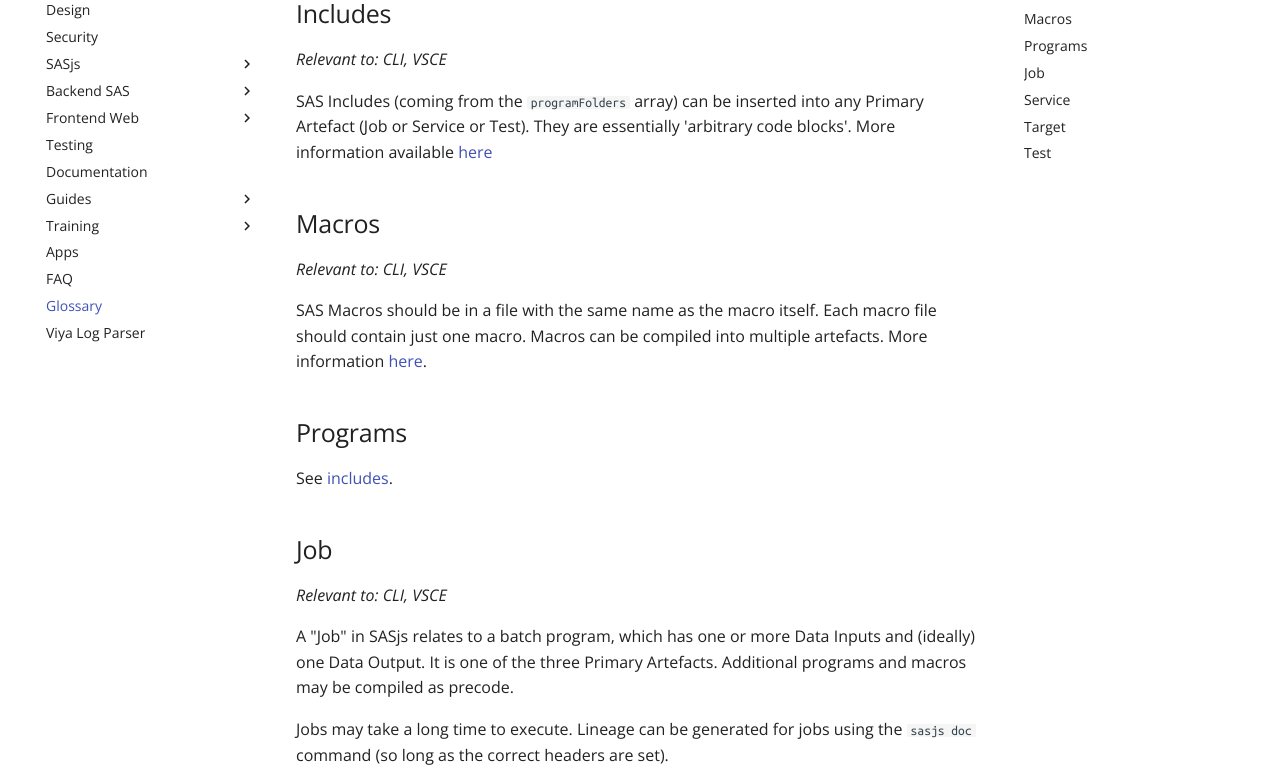
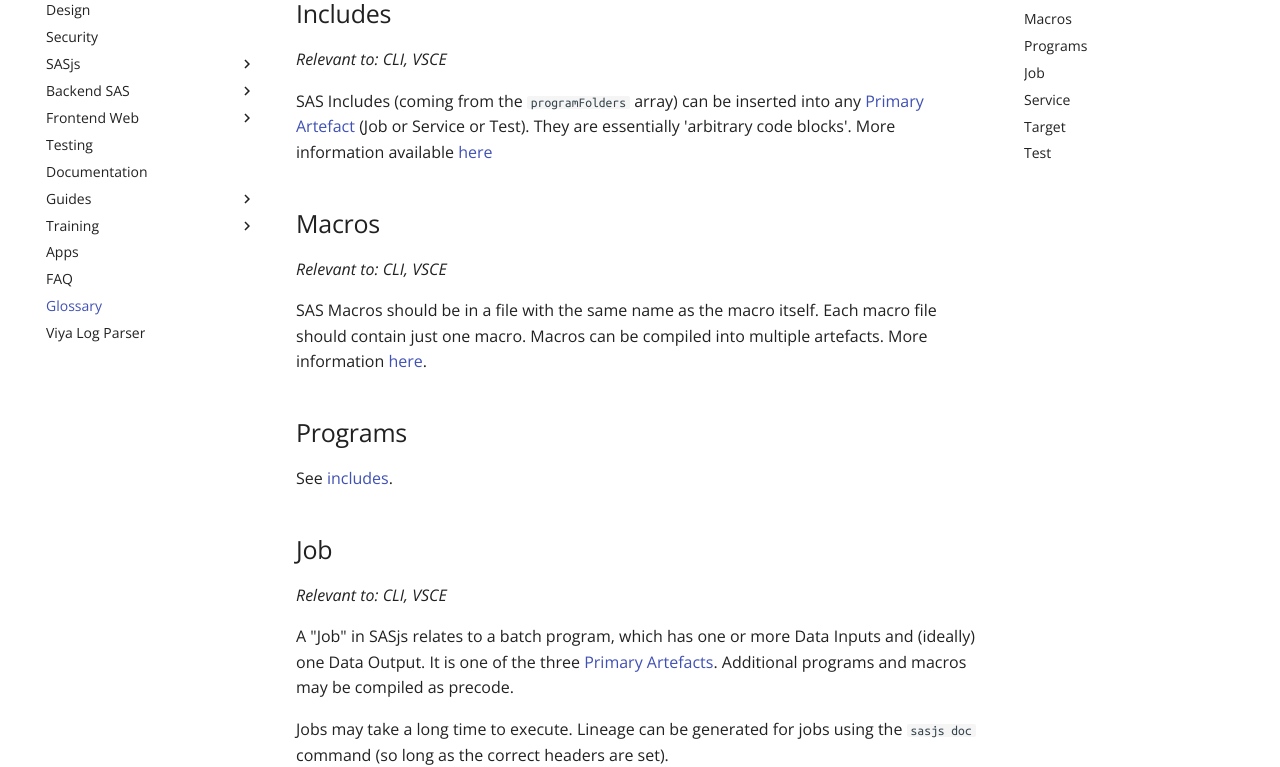
Before and after one commit to sasjs/sasjs.io, an MkDocs documentation site: the page built from docs/glossary.md, in a window 1280 px wide and 1400 px high, scrolled down 795 px. Shown: the part 170-937 px from the top of the window. Built offline with MkDocs 1.6.1 and Material for MkDocs 9.7.7, drawn with Linux system fonts in a browser that asks for light colours; comment, search, counter and statistics services are not loaded; part of the change alters nothing that is shown.

```diff
--- a/docs/glossary.md
+++ b/docs/glossary.md
@@ -29,7 +29,7 @@ If the `request()` method is used _with_ a leading slash, the `appLoc` is ignore
 
 _Relevant to: CLI, VSCE_
 
-SAS Includes (coming from the `programFolders` array) can be inserted into any Primary Artefact (Job or Service or Test).  They are essentially 'arbitrary code blocks'.  More information available [here](https://cli.sasjs.io/artefacts/#sas-includes)
+SAS Includes (coming from the `programFolders` array) can be inserted into any [Primary Artefact](https://cli.sasjs.io/artefacts/#primary-artefacts) (Job or Service or Test).  They are essentially 'arbitrary code blocks'.  More information available [here](https://cli.sasjs.io/artefacts/#sas-includes)
 
 ## Macros
 
@@ -45,7 +45,7 @@ See [includes](https://sasjs.io/glossary/#includes).
 
 _Relevant to: CLI, VSCE_
 
-A "Job" in SASjs relates to a batch program, which has one or more Data Inputs and (ideally) one Data Output.  It is one of the three Primary Artefacts.  Additional programs and macros may be compiled as precode.
+A "Job" in SASjs relates to a batch program, which has one or more Data Inputs and (ideally) one Data Output.  It is one of the three [Primary Artefacts](https://cli.sasjs.io/artefacts/#primary-artefacts).  Additional programs and macros may be compiled as precode.
 
 Jobs may take a long time to execute.  Lineage can be generated for jobs using the `sasjs doc` command (so long as the correct headers are set).
 
```
